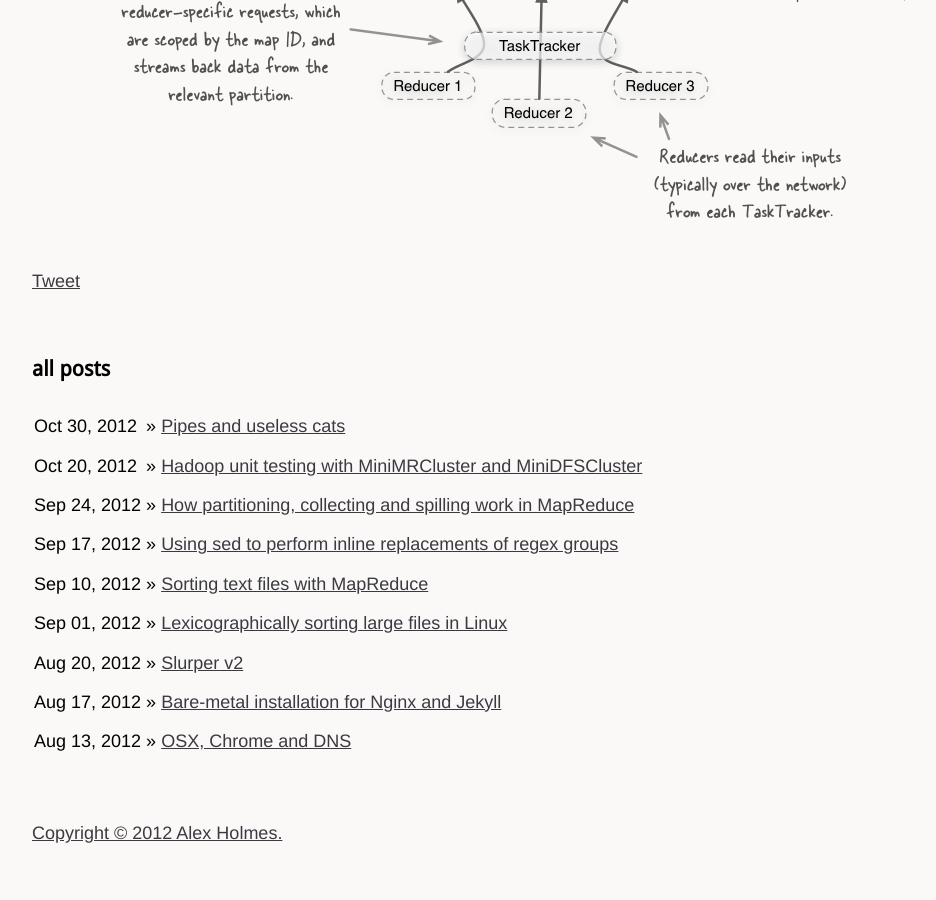
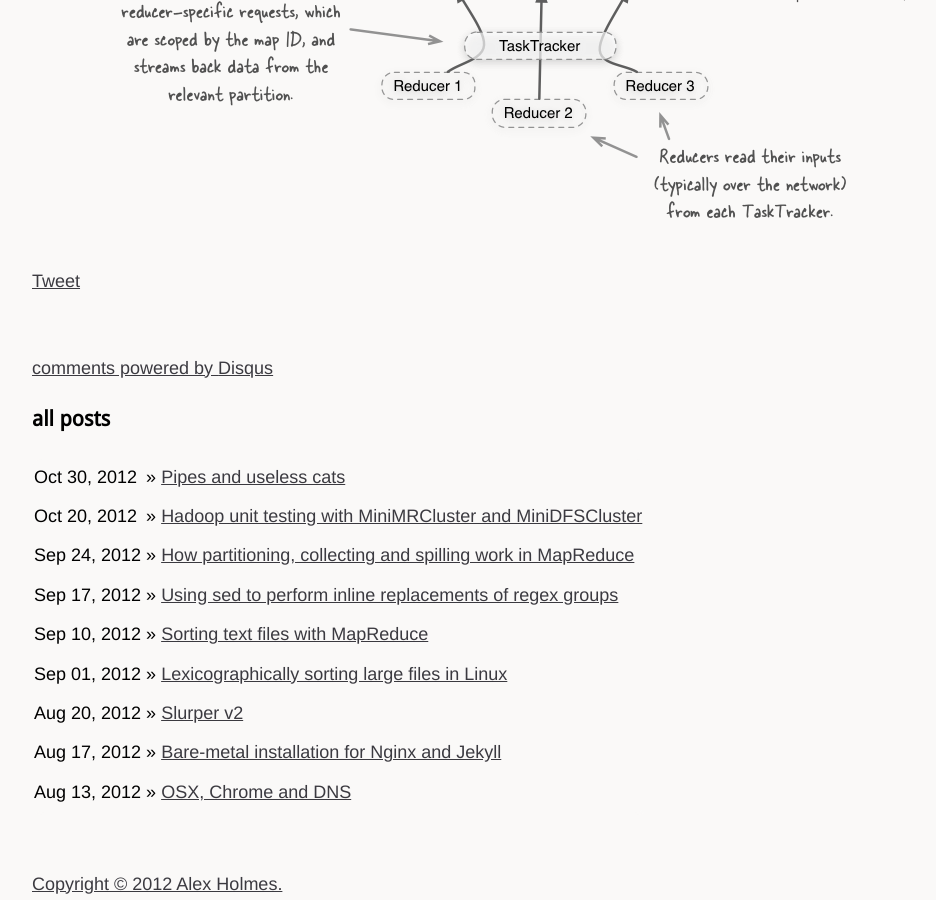
Before and after one commit to alexholmes/blog, a Jekyll site: the page built from _posts/2012-09-24-map-partition-sort-spill.markdown, in a window 1280 px wide and 900 px high, scrolled down 1662 px. Shown: the whole window, without its empty margins (160-1096 px from the left). Built offline with Jekyll 4.4.1, drawn with Linux system fonts in a browser that asks for light colours; comment, search, counter and statistics services are not loaded; before the commit the page ends 2512 px from its top, so only the background shows below that; some of the changed lines change nothing that is shown.

Commit message:
added disqus support

```diff
--- /dev/null
+++ b/_includes/disqus.html
@@ -0,0 +1,14 @@
+<div id="disqus_thread"></div>
+<script type="text/javascript">
+  /* * * CONFIGURATION VARIABLES: EDIT BEFORE PASTING INTO YOUR WEBPAGE * * */
+  var disqus_shortname = 'grepalex'; // required: replace example with your forum shortname
+
+  /* * * DON'T EDIT BELOW THIS LINE * * */
+  (function() {
+    var dsq = document.createElement('script'); dsq.type = 'text/javascript'; dsq.async = true;
+    dsq.src = 'http://' + disqus_shortname + '.disqus.com/embed.js';
+    (document.getElementsByTagName('head')[0] || document.getElementsByTagName('body')[0]).appendChild(dsq);
+  })();
+</script>
+<noscript>Please enable JavaScript to view the <a href="http://disqus.com/?ref_noscript">comments powered by Disqus.</a></noscript>
+<a href="http://disqus.com" class="dsq-brlink">comments powered by <span class="logo-disqus">Disqus</span></a>
--- a/_layouts/post.html
+++ b/_layouts/post.html
@@ -7,3 +7,4 @@
 {{ content }}
 </div>
 {% include twitter.html %}
+{% include disqus.html %}
```
